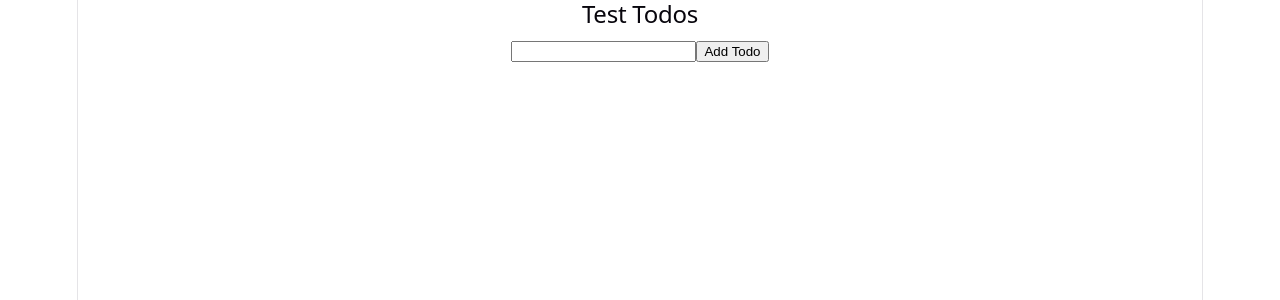
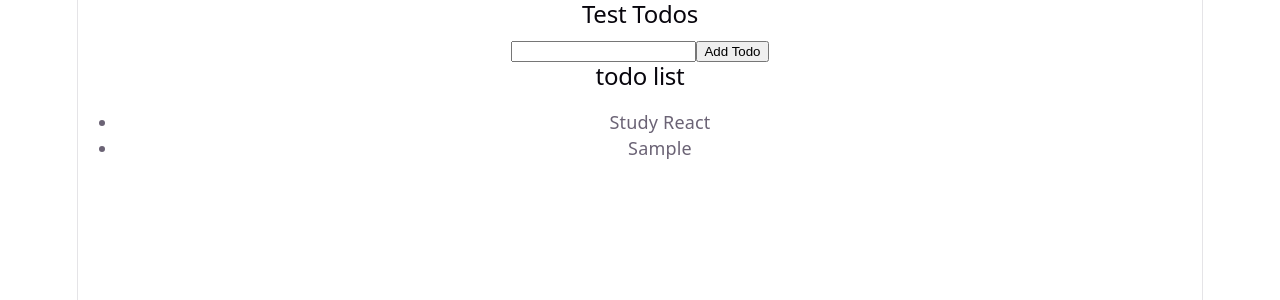
Before and after one commit to acpalacios3/context-api-list, a React (Vite) app: page / in a window 1280 px wide. Both pictures are taken after typing "Sample" into the empty fields and a click on the button "Add Todo". Shown: the top 300 px of the page. Built offline with nearby package versions, Linux system fonts and the light colour scheme.

Commit message:
TodoItem and TodoList components-add

```diff
--- a/src/App.jsx
+++ b/src/App.jsx
@@ -1,12 +1,16 @@
+
 import './App.css'
 import TodoInput from "./components/TodoInput";
-
+import TodoList from './components/TodoList';
 
 function App() {
 
   return (
+    <div>
     <TodoInput/>
-  )
+    <TodoList/>
+    </div>
+  );
 }
 
 export default App
--- a/src/components/TodoItem.jsx
+++ b/src/components/TodoItem.jsx
@@ -0,0 +1,9 @@
+export default function TodoItem({ todo }) {
+
+  return (
+    <li>
+      {todo.text}
+    </li>
+  );
+
+}
--- a/src/components/TodoList.jsx
+++ b/src/components/TodoList.jsx
@@ -0,0 +1,23 @@
+import useTodos from "../hooks/useTodos";
+import TodoItem from "./TodoItem";
+
+export default function TodoList() {
+
+  const { todos } = useTodos();
+
+  return (
+    <div>
+      <h2>todo list</h2>
+
+      <ul>
+        {todos.map(todo => (
+          <TodoItem
+            key={todo.id}
+            todo={todo}
+          />
+        ))}
+      </ul>
+
+    </div>
+  );
+}
--- a/src/context/TodoContext.jsx
+++ b/src/context/TodoContext.jsx
@@ -82,8 +82,6 @@ const clearCompleted = () => {
 };
 
 
-
-
 return (
   <TodoContext.Provider value={{todos, addTodo, toggleTodo, deleteTodo,editTodo,clearCompleted}}>
     {children}
```
